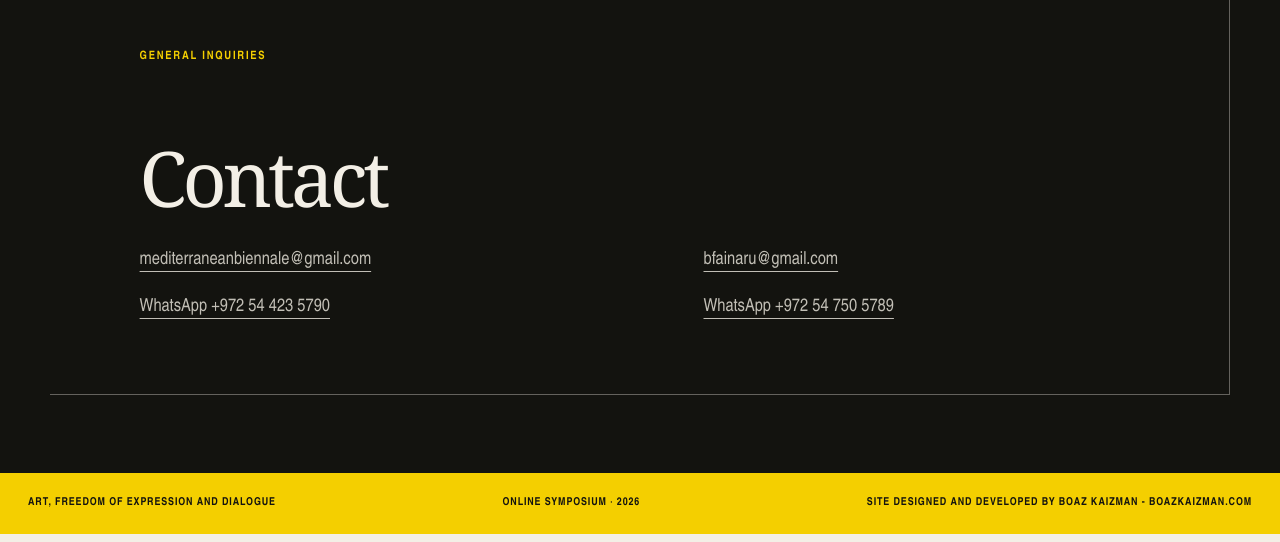
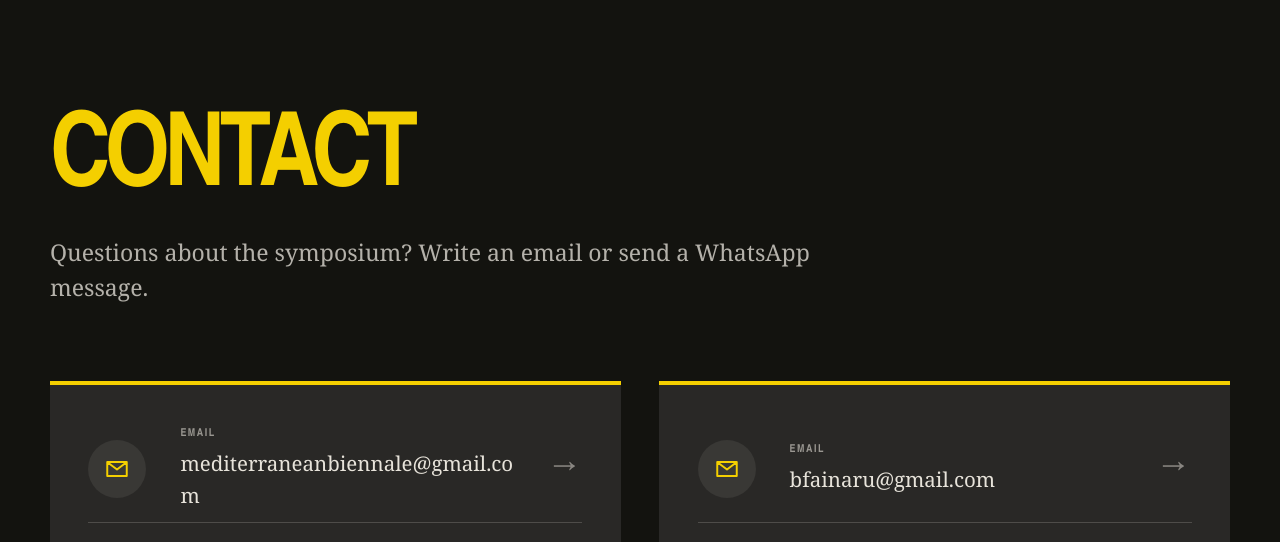
Before and after one commit to bokagit/belu_simion_fainaru-symposium, a plain HTML site: page index.html in a window 1280 px wide. Shown: the part 6599-7141 px from the top of the page. Drawn offline with Linux system fonts and the light colour scheme.

Commit message:
update contact

```diff
--- a/index.html
+++ b/index.html
@@ -16,7 +16,7 @@
     <meta property="og:type" content="website" />
     <meta name="theme-color" content="#f4cf00" />
     <title>Art, Freedom of Expression and Dialogue</title>
-    <link rel="stylesheet" href="styles.css?v=20261108-19" />
+    <link rel="stylesheet" href="styles.css?v=20261108-20" />
     <script type="application/ld+json">
       {
         "@context": "https://schema.org",
@@ -246,24 +246,40 @@
       </section>
 
       <section class="contact-strip" id="contact" aria-labelledby="contact-title">
-        <div class="contact-card">
-          <p class="eyebrow">General inquiries</p>
+        <div class="contact-intro">
           <h2 id="contact-title">Contact</h2>
-          <div class="contact-strip__links">
+          <p>Questions about the symposium? Write an email or send a WhatsApp message.</p>
+        </div>
+        <div class="contact-grid">
+          <div class="contact-card">
             <a
+              class="contact-method"
               href="mailto:mediterraneanbiennale@gmail.com?subject=Art%2C%20Freedom%20of%20Expression%20and%20Dialogue%20%E2%80%94%20Symposium%20inquiry"
-              >mediterraneanbiennale@gmail.com</a
             >
+              <span class="contact-method__icon" aria-hidden="true"><svg viewBox="0 0 24 24"><path d="M3 5.5h18v13H3zM3.5 6l8.5 6.5L20.5 6" /></svg></span>
+              <span class="contact-method__text"><span>Email</span><span class="contact-method__value">mediterraneanbiennale@gmail.com</span></span>
+              <span class="contact-method__arrow" aria-hidden="true">→</span>
+            </a>
+            <a class="contact-method" href="https://wa.me/972544235790" target="_blank" rel="noreferrer">
+              <span class="contact-method__icon contact-method__icon--whatsapp" aria-hidden="true"><svg viewBox="0 0 24 24"><path d="M20.2 11.7a8.2 8.2 0 0 1-12.1 7.2L3.5 20l1.2-4.4a8.2 8.2 0 1 1 15.5-3.9Z" /><path d="M8.4 8.1c.2-.5.5-.5.8-.5h.5c.2 0 .4.1.5.4l.7 1.7c.1.2.1.4 0 .6l-.5.7c-.2.2-.2.4 0 .6.5.8 1.2 1.5 2.1 1.9.2.1.4.1.6-.1l.7-.8c.2-.2.4-.2.6-.1l1.6.8c.2.1.3.3.3.5 0 .4-.2 1.1-.7 1.4-.5.4-1.1.5-1.7.4-1-.2-2.1-.7-3.2-1.6-1.3-1.1-2.2-2.4-2.5-3.4-.3-1 0-1.9.2-2.5Z" /></svg></span>
+              <span class="contact-method__text"><span>WhatsApp</span><span class="contact-method__value">+972 54 423 5790</span></span>
+              <span class="contact-method__arrow" aria-hidden="true">→</span>
+            </a>
+          </div>
+          <div class="contact-card">
             <a
+              class="contact-method"
               href="mailto:bfainaru@gmail.com?subject=Art%2C%20Freedom%20of%20Expression%20and%20Dialogue%20%E2%80%94%20Symposium%20inquiry"
-              >bfainaru@gmail.com</a
             >
-            <a href="https://wa.me/972544235790" target="_blank" rel="noreferrer"
-              >WhatsApp +972 54 423 5790</a
-            >
-            <a href="https://wa.me/972547505789" target="_blank" rel="noreferrer"
-              >WhatsApp +972 54 750 5789</a
-            >
+              <span class="contact-method__icon" aria-hidden="true"><svg viewBox="0 0 24 24"><path d="M3 5.5h18v13H3zM3.5 6l8.5 6.5L20.5 6" /></svg></span>
+              <span class="contact-method__text"><span>Email</span><span class="contact-method__value">bfainaru@gmail.com</span></span>
+              <span class="contact-method__arrow" aria-hidden="true">→</span>
+            </a>
+            <a class="contact-method" href="https://wa.me/972547505789" target="_blank" rel="noreferrer">
+              <span class="contact-method__icon contact-method__icon--whatsapp" aria-hidden="true"><svg viewBox="0 0 24 24"><path d="M20.2 11.7a8.2 8.2 0 0 1-12.1 7.2L3.5 20l1.2-4.4a8.2 8.2 0 1 1 15.5-3.9Z" /><path d="M8.4 8.1c.2-.5.5-.5.8-.5h.5c.2 0 .4.1.5.4l.7 1.7c.1.2.1.4 0 .6l-.5.7c-.2.2-.2.4 0 .6.5.8 1.2 1.5 2.1 1.9.2.1.4.1.6-.1l.7-.8c.2-.2.4-.2.6-.1l1.6.8c.2.1.3.3.3.5 0 .4-.2 1.1-.7 1.4-.5.4-1.1.5-1.7.4-1-.2-2.1-.7-3.2-1.6-1.3-1.1-2.2-2.4-2.5-3.4-.3-1 0-1.9.2-2.5Z" /></svg></span>
+              <span class="contact-method__text"><span>WhatsApp</span><span class="contact-method__value">+972 54 750 5789</span></span>
+              <span class="contact-method__arrow" aria-hidden="true">→</span>
+            </a>
           </div>
         </div>
       </section>
--- a/styles.css
+++ b/styles.css
@@ -579,56 +579,126 @@ a {
 }
 
 .contact-strip {
-  padding: 0 0 78px;
+  padding: clamp(84px, 12vw, 170px) 0 78px;
   color: var(--paper);
   background: var(--ink);
 }
 
-.contact-card {
+.contact-intro {
   width: var(--content);
-  min-height: 410px;
-  margin: 0 auto;
-  padding: clamp(58px, 7vw, 82px) clamp(28px, 7vw, 92px) clamp(48px, 6vw, 72px);
-  color: var(--paper);
-  background: var(--ink);
-  border-right: 1px solid rgba(243, 239, 230, 0.36);
-  border-bottom: 1px solid rgba(243, 239, 230, 0.36);
+  margin: 0 auto clamp(48px, 6vw, 80px);
 }
 
-.contact-card > .eyebrow {
-  margin: 0 0 clamp(52px, 7vw, 78px);
+.contact-intro h2 {
+  margin: 0 0 28px;
   color: var(--yellow);
+  font-family: var(--sans);
+  font-size: clamp(4rem, 8vw, 7rem);
+  font-weight: 900;
+  letter-spacing: -0.055em;
+  line-height: 0.86;
+  text-transform: uppercase;
 }
 
-.contact-card h2 {
-  margin: 0 0 34px;
+.contact-intro p {
+  max-width: 820px;
+  margin: 0;
+  color: rgba(243, 239, 230, 0.72);
   font-family: var(--serif);
-  font-size: clamp(3.4rem, 6vw, 6rem);
-  font-weight: 400;
-  letter-spacing: -0.055em;
-  line-height: 0.9;
+  font-size: clamp(1.2rem, 1.8vw, 1.55rem);
+  line-height: 1.5;
 }
 
-.contact-strip__links {
-  width: 100%;
+.contact-grid {
+  width: var(--content);
+  margin: 0 auto;
   display: grid;
   grid-template-columns: repeat(2, minmax(0, 1fr));
-  gap: 20px clamp(50px, 10vw, 150px);
+  gap: clamp(24px, 3vw, 40px);
 }
 
-.contact-strip__links a {
-  width: fit-content;
-  color: rgba(243, 239, 230, 0.78);
-  font-size: clamp(0.92rem, 1.5vw, 1.12rem);
-  font-weight: 500;
-  text-decoration-thickness: 1px;
-  text-underline-offset: 7px;
-  transition: color 160ms ease;
+.contact-card {
+  min-width: 0;
+  padding: 30px clamp(22px, 3vw, 52px) 16px;
+  color: var(--paper);
+  background: #292826;
+  border-top: 4px solid var(--yellow);
 }
 
-.contact-strip__links a:hover,
-.contact-strip__links a:focus-visible {
+.contact-method {
+  min-width: 0;
+  min-height: 108px;
+  display: grid;
+  grid-template-columns: 68px minmax(0, 1fr) 28px;
+  gap: 24px;
+  align-items: center;
+  color: inherit;
+  text-decoration: none;
+  border-bottom: 1px solid rgba(243, 239, 230, 0.18);
+}
+
+.contact-method:last-child {
+  border-bottom: 0;
+}
+
+.contact-method__icon {
+  width: 58px;
+  height: 58px;
+  display: grid;
+  place-items: center;
   color: var(--yellow);
+  background: rgba(243, 239, 230, 0.08);
+  border-radius: 50%;
+  font-size: 1.65rem;
+  line-height: 1;
+}
+
+.contact-method__icon--whatsapp {
+  font-size: 1.8rem;
+}
+
+.contact-method__icon svg {
+  width: 26px;
+  height: 26px;
+  fill: none;
+  stroke: currentColor;
+  stroke-linecap: round;
+  stroke-linejoin: round;
+  stroke-width: 1.8;
+}
+
+.contact-method__text {
+  min-width: 0;
+  display: grid;
+  gap: 5px;
+  font-family: var(--serif);
+  font-size: clamp(1.05rem, 1.6vw, 1.45rem);
+  overflow-wrap: anywhere;
+}
+
+.contact-method__text > span:first-child {
+  color: rgba(243, 239, 230, 0.56);
+  font-family: var(--sans);
+  font-size: 0.68rem;
+  font-weight: 800;
+  letter-spacing: 0.14em;
+  text-transform: uppercase;
+}
+
+.contact-method__value {
+  color: rgba(243, 239, 230, 0.94);
+}
+
+.contact-method__arrow {
+  color: rgba(243, 239, 230, 0.48);
+  font-size: 1.6rem;
+  transition: color 160ms ease, transform 160ms ease;
+}
+
+.contact-method:hover .contact-method__arrow,
+.contact-method:focus-visible .contact-method__arrow {
+  color: var(--yellow);
+  transform: translateX(4px);
 }
 
 .site-footer {
@@ -889,27 +959,45 @@ a {
   }
 
   .contact-strip {
-    padding: 0 0 42px;
+    padding: 82px 0 42px;
   }
 
   .contact-card {
-    width: calc(100vw - 32px);
-    min-height: 0;
-    padding: 50px 20px 48px;
-    border-right: 0;
+    padding: 12px 18px 4px;
   }
 
-  .contact-card > .eyebrow {
-    margin-bottom: 46px;
+  .contact-intro {
+    margin-bottom: 38px;
   }
 
-  .contact-card h2 {
-    margin-bottom: 32px;
+  .contact-intro h2 {
+    margin-bottom: 22px;
+    font-size: clamp(4rem, 17vw, 5.2rem);
   }
 
-  .contact-strip__links {
+  .contact-grid {
     grid-template-columns: 1fr;
-    gap: 18px;
+    gap: 20px;
+  }
+
+  .contact-method {
+    min-height: 92px;
+    grid-template-columns: 52px minmax(0, 1fr) 22px;
+    gap: 14px;
+  }
+
+  .contact-method__icon {
+    width: 46px;
+    height: 46px;
+  }
+
+  .contact-method__icon svg {
+    width: 23px;
+    height: 23px;
+  }
+
+  .contact-method__text {
+    font-size: 1rem;
   }
 
 }
```
